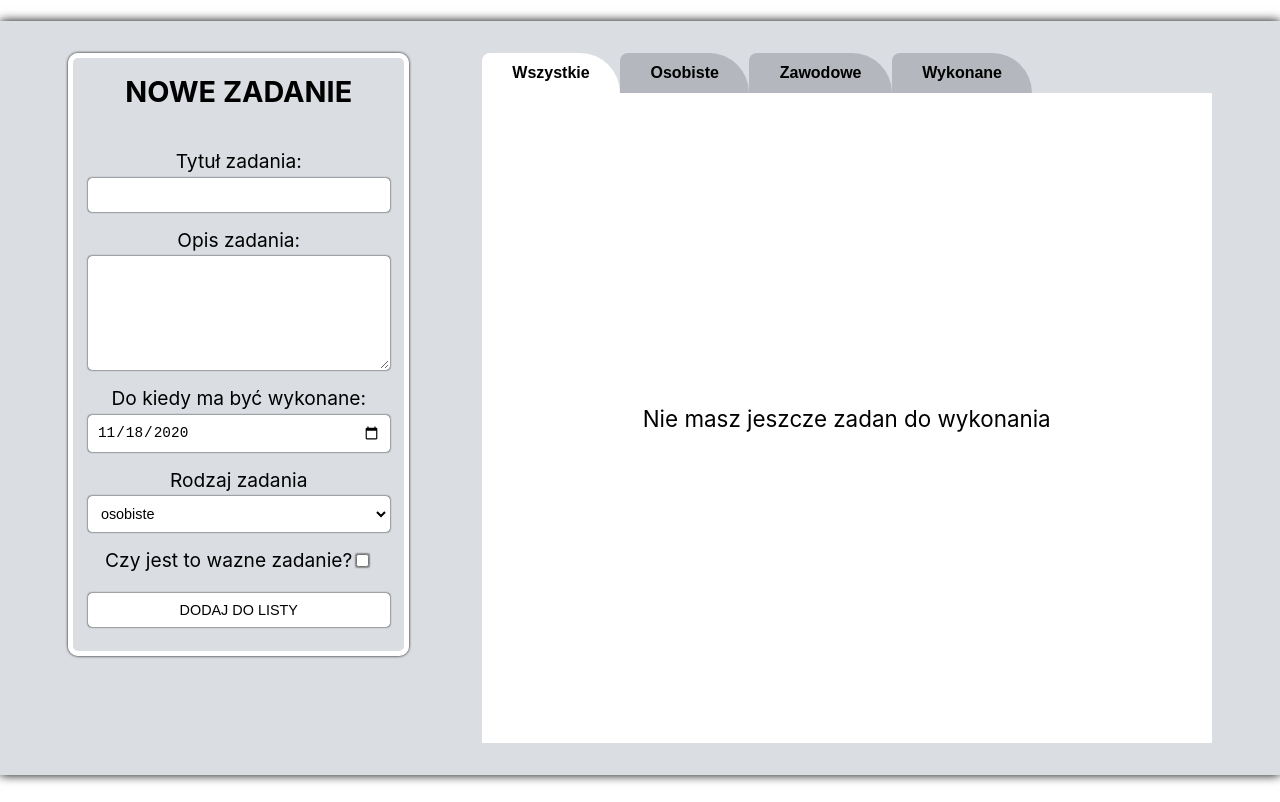
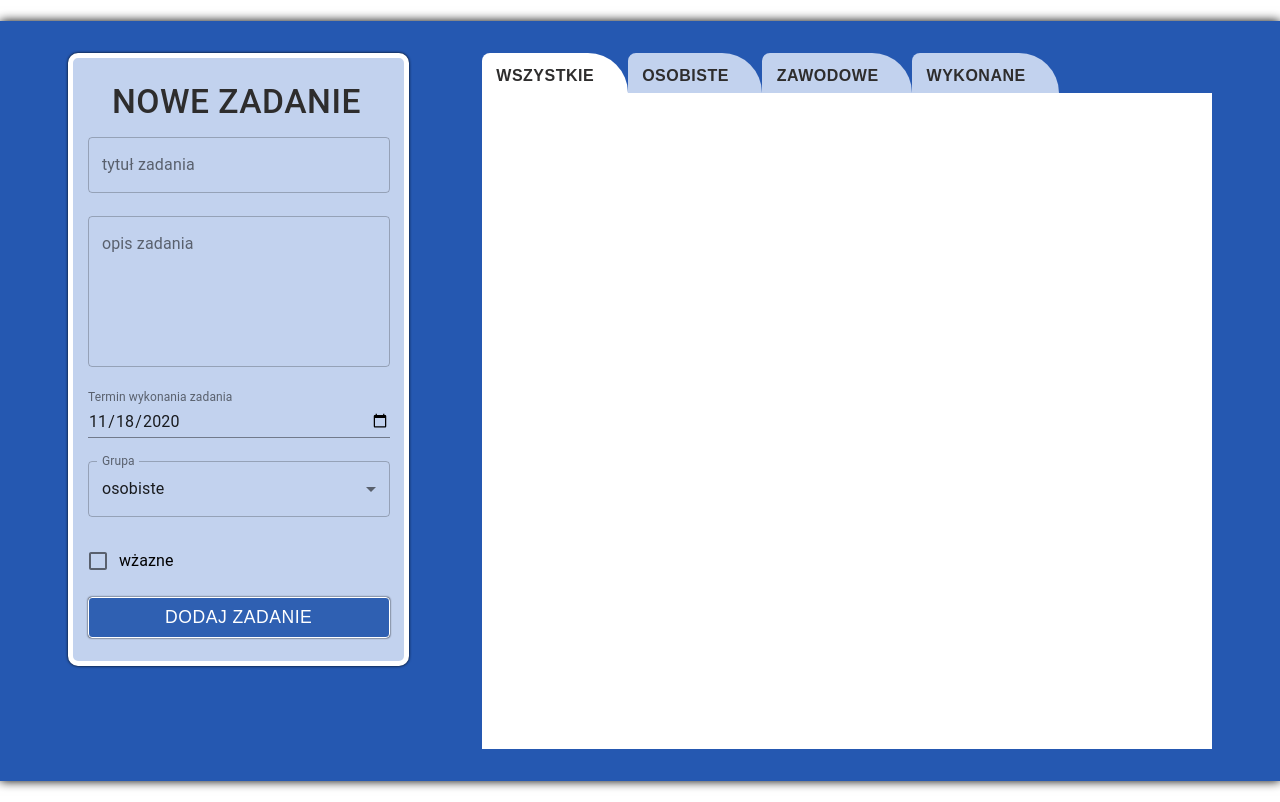
Before and after one commit to monikmonik/to-do_list, a React (Create React App) app: page / in a window 1280 px wide. Built offline with nearby package versions, Linux system fonts and the light colour scheme.

Commit message:
Styled components
- added material-ui library

```diff
--- a/package.json
+++ b/package.json
@@ -3,9 +3,12 @@
   "version": "0.1.0",
   "private": true,
   "dependencies": {
+    "@material-ui/core": "^4.11.2",
+    "@material-ui/icons": "^4.11.2",
     "@testing-library/jest-dom": "^5.11.6",
     "@testing-library/react": "^11.1.2",
     "@testing-library/user-event": "^12.2.2",
+    "bootstrap-icons": "^1.1.0",
     "react": "^17.0.1",
     "react-dom": "^17.0.1",
     "react-scripts": "4.0.0",
--- a/src/components/AddTask.css
+++ b/src/components/AddTask.css
@@ -1,42 +1,36 @@
 .form {
+    background-color: #c2d2ee;
+    font-size: 1.2rem;
+    padding: 0.5rem 0.9rem;
     border: solid 5px white;
-    font-size: 1.2rem;
-    text-align: center;
     border-radius: 10px;
     box-shadow: 0 0 3px black;
 }
 
 .form h2 {
+    font-size: 2.1rem;
+    color: rgb(46, 45, 45);
+    margin: 1rem 1.5rem;
     text-transform: uppercase;
-    margin: 1rem 1.5rem;
-
+    font-weight: 500;
+    letter-spacing: 0.5px;
 }
 
-form {
-    display: flex;
-    flex-direction: column;
-    padding: 0.5rem 0.9rem;
-}
-
-form label {
-    margin-top: 1rem;
-    margin-bottom: 0.3rem;
-}
-
-
-form button {
-    margin: 1rem 0;
+.form button{
+    font-size: 1.1rem;
+    font-weight: 500;
+    background-color:#2f60b2;
+    color: white;
+    margin: 5% 0;
+    padding: 3%;
     text-transform: uppercase;
-}
-
-input,
-select,
-textarea,
-form button {
-    font-size: 0.9rem;
+    letter-spacing: 0.5px;
     border: solid 1px white;
     border-radius: 4px;
     box-shadow: 0 0 2px black;
-    background-color: white;
-    padding: 0.5rem;
+    cursor: pointer;
 }
+
+.form button:hover{
+    background-color:#295aaf;
+}
--- a/src/components/AddTask.js
+++ b/src/components/AddTask.js
@@ -1,5 +1,18 @@
 import React, { Component } from 'react';
-import './AddTask.css'
+import './AddTask.css';
+
+import {
+    TextField,
+    FormGroup,
+    createMuiTheme,
+    ThemeProvider,
+    InputLabel,
+    Select,
+    MenuItem,
+    FormControl,
+    FormControlLabel,
+    Checkbox
+} from '@material-ui/core';
 
 class AddTask extends Component {
 
@@ -15,9 +28,15 @@ class AddTask extends Component {
 
      handleChange = (e) => {
 
-        const name = e.target.id;
+        const name = e.target.name;
         const type = e.target.type;
-        if (type === 'text' || type === 'textarea' || type === 'select-one' || type === 'date'){
+        console.log(type);
+        console.log(name);
+        if (type === 'text' || type === 'textarea' || type === 'date'){
+            this.setState({
+                [name]:e.target.value
+            })
+        }else if (name === 'group'){
             this.setState({
                 [name]:e.target.value
             })
@@ -48,32 +67,87 @@ class AddTask extends Component {
 
      }
 
+
+
     render() {
 
-        let maxDate = parseInt(new Date().toISOString().slice(0,4))+1;
-        maxDate = maxDate + '-12-31';
+        const innerTheme = createMuiTheme({
+            palette: {
+              primary: {
+                main: '#2558b1',
+              },
+            },
+         });
 
         return (
             <div className="form">
                  <h2>Nowe zadanie</h2>
-                 <form>
-                    <label htmlFor="title"> Tytuł zadania:</label>
-                    <input type="text" id="title" value={this.state.title} onChange={this.handleChange}></input>
-                    <label htmlFor="description"> Opis zadania:</label>
-                    <textarea id="description" rows="6" value={this.state.description} onChange={this.handleChange}></textarea>
-                    <label htmlFor="date"> Do kiedy ma być wykonane:</label>
-                    <input type="date" id="date" value={this.state.date} min={this.minDate} max={maxDate} onChange={this.handleChange}></input>
-                    <label htmlFor="group">Rodzaj zadania </label>
-                    <select value={this.state.group} id="group" onChange={this.handleChange}>
-                        <option value="personal">osobiste</option>
-                        <option value="work">zawodowe</option>
-                    </select>
-                    <label htmlFor="important"> Czy jest to wazne zadanie?
-                    <input type="checkbox" checked={this.state.important} id="important" onChange={this.handleChange}/>
-                    </label>
-                    <button onClick={this.handleClick}>Dodaj do listy</button>
-                </form>
-            </div>
+                 <ThemeProvider theme={innerTheme}>
+                    <FormGroup>
+                        <TextField
+                            id="outlined-textarea"
+                            name="title"
+                            label="tytuł zadania"
+                            variant="outlined"
+                            type="text"
+                            value={this.state.title}
+                            onChange={this.handleChange}
+                        >
+                        </TextField>
+                        <br/>
+                        <TextField
+                            id="outlined-textarea"
+                            name="description"
+                            label="opis zadania"
+                            placeholder="Placeholder"
+                            multiline
+                            rows={6}
+                            variant="outlined"
+                            value={this.state.description}
+                            onChange={this.handleChange}
+                        >
+                        </TextField>
+                        <br/>
+                        <TextField
+                            id="date"
+                            label="Termin wykonania zadania"
+                            type="date"
+                            name="date"
+                            value={this.state.date}
+                            onChange={this.handleChange}
+                        >
+                        </TextField>
+                        <br/>
+                        <FormControl variant="outlined">
+                            <InputLabel id="demo-simple-select-outlined-label">Grupa</InputLabel>
+                            <Select
+                                labelId="demo-simple-select-outlined-label"
+                                id="demo-simple-select-outlined"
+                                name="group"
+                                value={this.state.group}
+                                onChange={this.handleChange}
+                                label="group"
+                            >
+                                <MenuItem value="personal">osobiste</MenuItem>
+                                <MenuItem value="work">zawodowe</MenuItem>
+                            </Select>
+                        </FormControl>
+                        <br/>
+                        <FormControlLabel
+                            control={
+                                <Checkbox
+                                    checked={this.state.important}
+                                    onChange={this.handleChange}
+                                    name="important"
+                                    color="primary"
+                                />
+                            }
+                            label="wżazne"
+                        />
+                        <button variant="contained" color="primary" onClick={this.handleClick}>Dodaj zadanie</button>
+                    </FormGroup>
+                </ThemeProvider>
+             </div>
          );
     }
 }
--- a/src/components/App.css
+++ b/src/components/App.css
@@ -5,7 +5,7 @@
   min-height: 86vh;
   margin: 1.3rem auto;
   padding:  2rem 2rem;
-  background-color: rgb(218, 221, 226);
+  background-color: #2558b1;
   box-shadow: 0 0 10px black;
 }
 
--- a/src/components/App.js
+++ b/src/components/App.js
@@ -34,7 +34,6 @@ class App extends Component {
   }
 
   showDescription = (id) => {
-    console.log('działa');
     const tasks =  [...this.state.tasks];
     tasks.forEach(task => {
       if(task.id !== id){
--- a/src/components/TasksList.css
+++ b/src/components/TasksList.css
@@ -1,19 +1,25 @@
 .list {
     position: relative;
     min-height: 80vh;
-    padding: 0.3rem 1.3rem;
     background-color:white;
-    border: none;
+    padding: 0.5rem 1.3rem;
 }
 
 .tasksList button{
-    padding: 0.7rem 1.9rem;
+    background-color: #c2d2ee;
+    color: rgb(46, 45, 45);
     font-size: 1rem;
     font-weight: bold;
+    padding: 0.9rem 2.1rem  0.5rem 0.9rem;
+    text-transform: uppercase;
     border-top-right-radius: 50px;
     border-top-left-radius: 10px;
     border: none;
-    background-color:rgb(180, 183, 189);
+    letter-spacing: 0.5px;
+}
+
+.tasksList button:hover{
+    cursor: pointer;
 }
 
 .tasksList button:focus{
@@ -39,3 +45,6 @@
     transform: translateY(-50%);
     font-size: 1.4rem;
 }
+P {
+    text-align: justify;
+}
--- a/src/components/TasksList.js
+++ b/src/components/TasksList.js
@@ -1,7 +1,7 @@
 import React from 'react';
 import './TasksList.css';
 import Task from './Task';
-import UnActiveTask from './UnActiveTask'
+import UnActiveTask from './UnActiveTask';
 
 const TasksList = (props) => {
 
@@ -10,12 +10,7 @@ const TasksList = (props) => {
         let tasks = props.tasks;
         if(props.select === 'all'){
             tasks = tasks.filter(task => task.active);
-                if(tasks.length > 0){
             return tasks.map(task => <Task key={task.id} task={task} delete={props.delete} confirm={props.confirm} show={props.show}/>);
-                } else {
-                    return <div className="blank">Nie masz jeszcze zadan do wykonania</div>
-                }
-
         } else if(props.select === 'personal'){
             tasks = tasks.filter(task => task.group === 'personal' && task.active);
             return tasks.map(task => <Task key={task.id} task={task} delete={props.delete} confirm={props.confirm} show={props.show}/>);
@@ -29,11 +24,6 @@ const TasksList = (props) => {
         }
     }
 
-    //let classes = "";
-    //if(props.select === 'all'){
-    // classes += ' active'
-    //}
-
     return (
         <div className="tasksList">
             <button className = {props.select === 'all' ? 'active': ''} onClick={()=> props.filter('all')}>Wszystkie</button>
--- a/src/components/UnActiveTask.css
+++ b/src/components/UnActiveTask.css
@@ -2,21 +2,23 @@
     display: flex;
     justify-content: stretch;
     align-items: center;
-    margin: 0.5rem;
     border-bottom: dotted 1px gray;
 }
 
-.unActiveTask p:last-child {
-    flex-basis: 35%;
-    text-align: end;
-    font-size: 0.9rem;
+.unActiveTask p{
+    margin-right: 1.3rem;
+    line-height: 1.5;
+    flex-basis: 33%;
 }
 
-.unActiveTask p:first-child {
-    flex-basis: 50%;
+.unActiveTask p:nth-child(1){
     flex-grow: 1;
-    margin-right: 1.3rem;
-    line-height: 1.5;
+    padding-left: 0.8rem;
+
+}
+
+.unActiveTask p:nth-child(2) {
+   text-align: end;
 }
 
 .unActiveTask p span {
--- a/src/components/UnActiveTask.js
+++ b/src/components/UnActiveTask.js
@@ -1,5 +1,7 @@
 import React from 'react';
 import './UnActiveTask.css'
+
+import ClearIcon from '@material-ui/icons/Clear';
 
 const UnActiveTask = (props) => {
 
@@ -10,7 +12,7 @@ const UnActiveTask = (props) => {
       <div className="unActiveTask">
          <p><span>{title}</span> ({date})</p>
          <p>Wykonano: <span>{finishTime}</span></p>
-       <button className="delete" onClick={() => props.delete(id)}>x</button>
+         <button className="delete" onClick={() => props.delete(id)}><ClearIcon /></button>
       </div>
    );
 }
--- a/src/index.css
+++ b/src/index.css
@@ -6,7 +6,7 @@ body {
   margin: 0;
   padding: 0;
   box-sizing: border-box;
-  font-family: -apple-system, BlinkMacSystemFont, 'Segoe UI', 'Roboto', 'Oxygen',
+  font-family: 'Roboto', 'Oxygen',
     'Ubuntu', 'Cantarell', 'Fira Sans', 'Droid Sans', 'Helvetica Neue',
     sans-serif;
   -webkit-font-smoothing: antialiased;
```
Also changed, not shown: src/components/Task.css (+15 -21 lines), src/components/Task.js (+11 -6 lines), 1 other file (tests, documents, lock files or other folders). Lines whose indentation alone changed are shown as unchanged.
